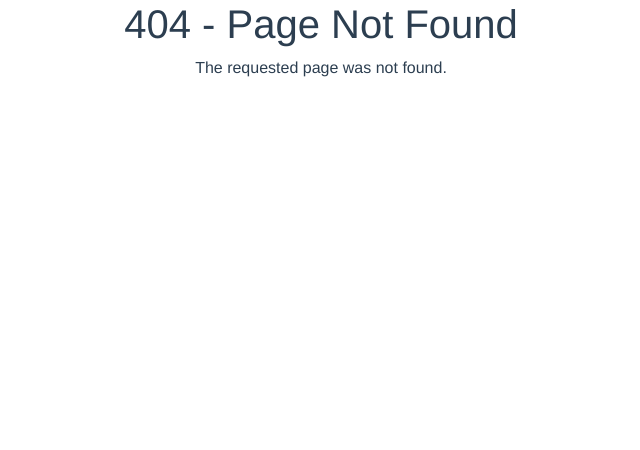
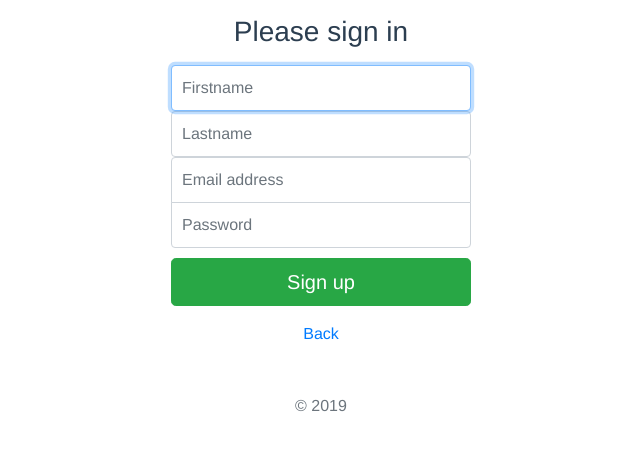
Before and after one commit to j053noir/the-app-new-things, a Vue app: page /signup in a window 1280 px wide. Before the commit this address had no page. Shown: the top 450 px of the page, without its empty margins (319-959 px from the left). Built offline with nearby package versions, Linux system fonts and the light colour scheme.

Commit message:
Authentication, task crud

```diff
--- a/src/App.vue
+++ b/src/App.vue
@@ -1,7 +1,8 @@
 <template>
   <div id="app">
     <div id="nav" v-if="navbarShow">
-      <router-link to="/">Tasks</router-link>
+      <router-link to="/">Tasks</router-link>&nbsp;|
+      <a @click="logout">Sign out</a>
     </div>
     <router-view @loggedIn="loggedIn"/>
   </div>
@@ -19,6 +20,11 @@ export default {
     loggedIn(value) {
       this.navbarShow = value;
     },
+    logout() {
+      localStorage.removeItem('token');
+      localStorage.removeItem('user');
+      location.reload(true);
+    }
   },
 };
 </script>
--- a/src/_helpers/formatDate.js
+++ b/src/_helpers/formatDate.js
@@ -19,7 +19,5 @@ export function formatDate(date) {
   const monthIndex = date.getMonth();
   const year = date.getFullYear();
 
-  console.log('entro');
-
   return `${day} ${monthNames[monthIndex]} ${year}`;
 }
--- a/src/components/FormTask.vue
+++ b/src/components/FormTask.vue
@@ -6,22 +6,41 @@
     </div>
     <div class="form-group">
       <div class="form-check">
-        <input class="form-check-input" type="checkbox" value>
+        <input
+          class="form-check-input"
+          type="checkbox"
+          v-model="completed"
+          value
+        >
         <label class="form-check-label" for="defaultCheck1">Is completed?</label>
       </div>
     </div>
     <div class="form-group">
       <label>Author</label>
       <select v-model="author" class="form-control">
-        <option v-for="user in users" :key="user._id" :value="user._id">{{user.fullname}}</option>
+        <option
+          v-for="user in users"
+          :key="user._id"
+          :value="user._id"
+        >{{user.fullname}}</option>
       </select>
+    </div>
+    <div class="form-group">
+      <button type="button" class="btn btn-success" @click="save">Guardar</button>
     </div>
   </form>
 </template>
 
-<style>
+"<style lang="scss">
 #formTask {
   max-width: 320px;
+  background-color: #ccc;
+  border-radius: 25px;
+  padding: 25px;
+
+  label {
+    font-weight: bold;
+  }
 }
 </style>
 
@@ -33,6 +52,7 @@ export default {
   name: 'formTask',
   data() {
     return {
+      id: '',
       description: '',
       author: '',
       completed: false,
@@ -60,11 +80,18 @@ export default {
   methods: {
     save() {
       this.$emit('save', {
+        id: this.id,
         description: this.description,
         author: this.author,
         completed: this.completed,
       });
     },
+    setTask(task) {
+      this.id = task.id;
+      this.description = task.description;
+      this.author = task.author;
+      this.completed = task.completed;
+    },
   },
 };
 </script>
--- a/src/components/Login.vue
+++ b/src/components/Login.vue
@@ -24,6 +24,9 @@
         type="button"
         @click="submit"
       >Sign in</button>
+      <div class="form-group mt-3">
+        <router-link class to="/signup">Crear cuenta</router-link>
+      </div>
       <p class="mt-5 mb-3 text-muted">© 2019</p>
     </form>
   </div>
--- a/src/components/Task.vue
+++ b/src/components/Task.vue
@@ -1,9 +1,17 @@
 <template>
   <div class="card">
     <div class="card-header">
-      <button class="btn btn-primary btn-sm float-right">Edit</button>
+      <button class="btn btn-warning btn-sm float-right" @click="edit">Edit</button>
     </div>
-    <div class="card-body">{{description}}</div>
+    <div class="card-body">
+      <div class="col">
+        <strong v-if="completed" class="text-success">OK</strong>
+        <strong v-else class="text-danger">Pending</strong>
+      </div>
+      <div class="col">
+        <p>{{description}}</p>
+      </div>
+    </div>
     <div class="card-footer">
       <p>{{author}} - {{created_at}}</p>
     </div>
@@ -14,12 +22,20 @@
 export default {
   name: 'task',
   props: {
+    taskId: {
+      type: String,
+      required: true,
+    },
     description: {
       type: String,
       required: true,
     },
     photo_url: {
       type: String,
+    },
+    authorId: {
+      type: String,
+      required: true,
     },
     author: {
       type: String,
@@ -33,6 +49,16 @@ export default {
       type: String,
     },
   },
+  methods: {
+    edit() {
+      this.$emit('editTask', {
+        id: this.taskId,
+        description: this.description,
+        author: this.authorId,
+        completed: this.completed
+      })
+    }
+  }
 };
 </script>
 
@@ -40,6 +66,14 @@ export default {
 .card {
   max-width: 320px;
   margin: auto;
+  .card-header {
+    background-color: #4292ba;
+  }
+  .card-body {
+    p {
+      margin: 0;
+    }
+  }
   .card-footer {
     p {
       margin: 0;
--- a/src/components/Tasks.vue
+++ b/src/components/Tasks.vue
@@ -5,22 +5,25 @@
     <div v-if="loading">
       <p>Loading...</p>
     </div>
-    <div v-else>
+    <div v-else class="container">
       <div class="row">
-        <div class="col-6">
+        <div class="col-12 col-md-6">
+          <formTask @save="create" ref="formTask"></formTask>
+        </div>
+        <div class="col-12 col-md-6">
           <task
             v-for="item in items"
+            @editTask="editTask"
             class="mb-1"
-            :key="item._id"
+            :key="item.id"
+            :taskId="item.id"
+            :authorId="item.authorId"
             :photo="item.photo_url"
             :description="item.description"
             :author="item.author"
             :created_at="item.createdAt"
             :completed="item.completed"
           />
-        </div>
-        <div class="col-6">
-          <formTask @save="create"></formTask>
         </div>
       </div>
     </div>
@@ -38,7 +41,7 @@ export default {
   data() {
     return {
       page: 1,
-    }
+    };
   },
   components: {
     task: Task,
@@ -54,9 +57,14 @@ export default {
     };
   },
   created() {
-    fetch(`http://localhost:3000/api/tasks?limit=10&sortby=createdAt&direction=desc&page=${this.page}`, {
-      headers: authHeader(),
-    })
+    fetch(
+      `http://localhost:3000/api/tasks?limit=10&sortby=createdAt&direction=desc&page=${
+        this.page
+      }`,
+      {
+        headers: authHeader(),
+      },
+    )
       .then(response => response.json())
       .then(data => {
         if (!data.success) {
@@ -68,14 +76,16 @@ export default {
           const { items = [] } = data;
           const tasks = items.map(item => {
             const { author = {} } = item;
-            const { firstname = 'anonimo', lastname = '', photo_url }  = author;
+            const { _id, firstname = 'anonimo', lastname = '', photo_url } = author;
             const date = formatDate(new Date(item.createdAt));
             return {
+              id: item._id,
               photo_url,
+              authorId: _id,
               description: item.description,
               completed: item.completed,
               author: `${firstname} ${lastname}`,
-              createdAt: date
+              createdAt: date,
             };
           });
 
@@ -86,10 +96,42 @@ export default {
   },
   methods: {
     create(task) {
-      console.log('task created', task);
+      const headers = { 'Content-Type': 'application/json' };
+      const method = task.id ? 'PUT' : 'POST';
+      fetch(`http://localhost:3000/api/tasks/${task.id}`, {
+        method: method,
+        body: JSON.stringify(task),
+        headers: Object.assign(headers, authHeader()),
+      })
+        .then(response => response.json())
+        .then(data => {
+          if (!data.success) {
+            alert(data.message);
+          } else {
+            const {item = {}} = data;
+            const {author = {}} = item;
+            const { firstname = 'anonimo', lastname = '', photo_url } = author;
+            const date = formatDate(new Date(item.createdAt));
+            const task = {
+              photo_url,
+              description: item.description,
+              completed: item.completed,
+              author: `${firstname} ${lastname}`,
+              createdAt: date,
+            };
+            this.items.unshift(task);
+          }
+        });
     },
-
-  }
+    editTask(task) {
+      // var index = this.items.findIndex((value, index) => {
+      //   console.log(value);
+      //   return value.id === task.id;
+      // });
+      // this.items.splice(index, 1);
+      this.$refs.formTask.setTask(task);
+    }
+  },
 };
 </script>
 
--- a/src/router.js
+++ b/src/router.js
@@ -1,6 +1,7 @@
 import Vue from 'vue';
 import Router from 'vue-router';
 import Home from './views/Home.vue';
+import Signup from './views/Signup.vue';
 import NotFound from './views/PageNotFound.vue';
 
 Vue.use(Router);
@@ -15,6 +16,11 @@ export default new Router({
       component: Home,
     },
     {
+      path: '/signup',
+      name: 'signup',
+      component: Signup,
+    },
+    {
       path: '*',
       name: 'not-found',
       component: NotFound,
--- /dev/null
+++ b/src/views/Signup.vue
@@ -0,0 +1,95 @@
+<template>
+  <div class="container">
+    <form class="form-signin">
+      <h1 class="h3 mb-3 font-weight-normal">Please sign in</h1>
+      <label for="firstname" class="sr-only">Firstname</label>
+      <input
+        type="text"
+        v-model="firstname"
+        class="form-control"
+        placeholder="Firstname"
+        required
+        autofocus
+      >
+      <label for="lastname" class="sr-only">Lastname</label>
+      <input
+        type="text"
+        v-model="lastname"
+        class="form-control"
+        placeholder="Lastname"
+        required
+        autofocus
+      >
+      <label for="inputEmail" class="sr-only">Email address</label>
+      <input
+        type="email"
+        v-model="email"
+        class="form-control"
+        placeholder="Email address"
+        required
+        autofocus
+      >
+      <label for="inputPassword" class="sr-only">Password</label>
+      <input
+        type="password"
+        v-model="password"
+        class="form-control"
+        placeholder="Password"
+        required
+      >
+      <button
+        class="btn btn-lg btn-success btn-block"
+        type="button"
+        @click="submit"
+      >Sign up</button>
+      <div class="form-group mt-3">
+        <router-link class to="/">Back</router-link>
+      </div>
+      <p class="mt-5 mb-3 text-muted">© 2019</p>
+    </form>
+  </div>
+</template>
+
+<script>
+export default {
+  name: 'signup',
+  data() {
+    return {
+      firstname: '',
+      lastname: '',
+      email: '',
+      password: '',
+    };
+  },
+  methods: {
+    submit() {
+      const form = {
+        firstname: this.firstname,
+        lastname: this.lastname,
+        email: this.email,
+        password: this.password,
+      };
+      fetch('http://localhost:3000/api/users/signup', {
+        method: 'POST',
+        body: JSON.stringify(form),
+        headers: {
+          'Content-Type': 'application/json',
+        },
+      })
+        .then(response => {
+          return response.json();
+        })
+        .then(data => {
+          if (!data.success) {
+            alert(data.message);
+          } else {
+            alert('User created');
+          }
+        })
+        .catch(err => {
+          console.log(err);
+        });
+    },
+  },
+};
+</script>
```
